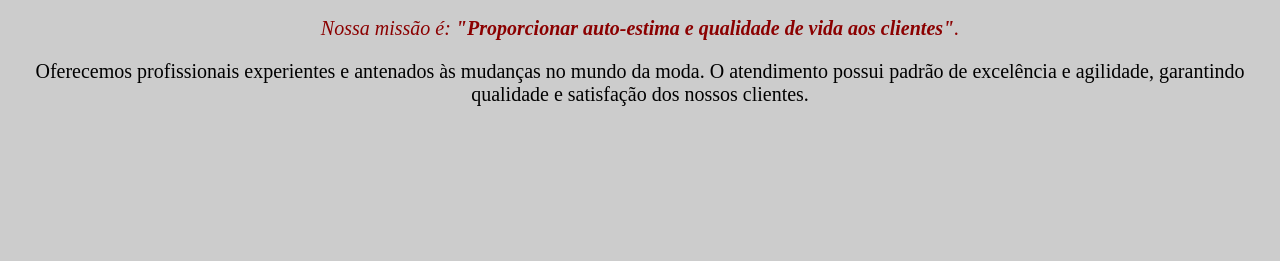
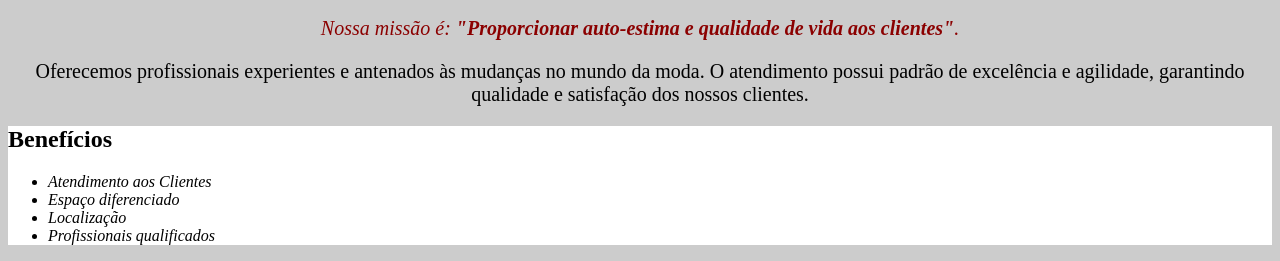
Before and after one commit to msblanchett/CRS-PC-2022-1D, a plain HTML site: page index.html in a window 1280 px wide. Shown: the part 615-876 px from the top of the page. Before the commit the page ends 800 px from the top, so only its background shows below. Drawn offline with Linux system fonts and the light colour scheme.

Commit message:
16/08/2022

```diff
--- a/index.html
+++ b/index.html
@@ -12,6 +12,9 @@
 
 	<body>
 		<img id = "banner" src = "banner.jpg">
+		<div>
+
+		<div class="principal">
 		<h1 style="text-align: center">Sobre a Barbearia Alura</h1>
 
 		<p>Localizada no coração da cidade a <strong>Barbearia Alura</strong> traz para o mercado o que há de melhor para o seu cabelo e barba. Fundada em 2019, a Barbearia Alura já é destaque na cidade e conquista novos clientes a cada dia.</p>
@@ -19,5 +22,15 @@
 		<p id ="missao"><em>Nossa missão é: <strong>"Proporcionar auto-estima e qualidade de vida aos clientes"</strong>.</em></p>
 
 		<p>Oferecemos profissionais experientes e antenados às mudanças no mundo da moda. O atendimento possui padrão de excelência e agilidade, garantindo qualidade e satisfação dos nossos clientes.</p>
+		<div>
+			<div class= "beneficios">
+		<h2>Benefícios</h2>
+
+		<ul>
+			<li class= "itens">Atendimento aos Clientes</li>
+			<li class= "itens">Espaço diferenciado</li>
+			<li class= "itens">Localização</li>
+			<li class= "itens">Profissionais qualificados</li>
+		</ul>
 	</body>
 </html>
--- a/style.css
+++ b/style.css
@@ -8,6 +8,13 @@ body {
 
 }
 
+.principal {
+	background: #CCCCCC
+}
+
+.itens{
+	font-style: italic;
+}
 p {
 	font-size: 20px;
 	text-align: center;
@@ -21,3 +28,6 @@ em strong {
 	color: #8B0000
 
 }
+.beneficios{
+	background: #FFFFFF;
+}
```
